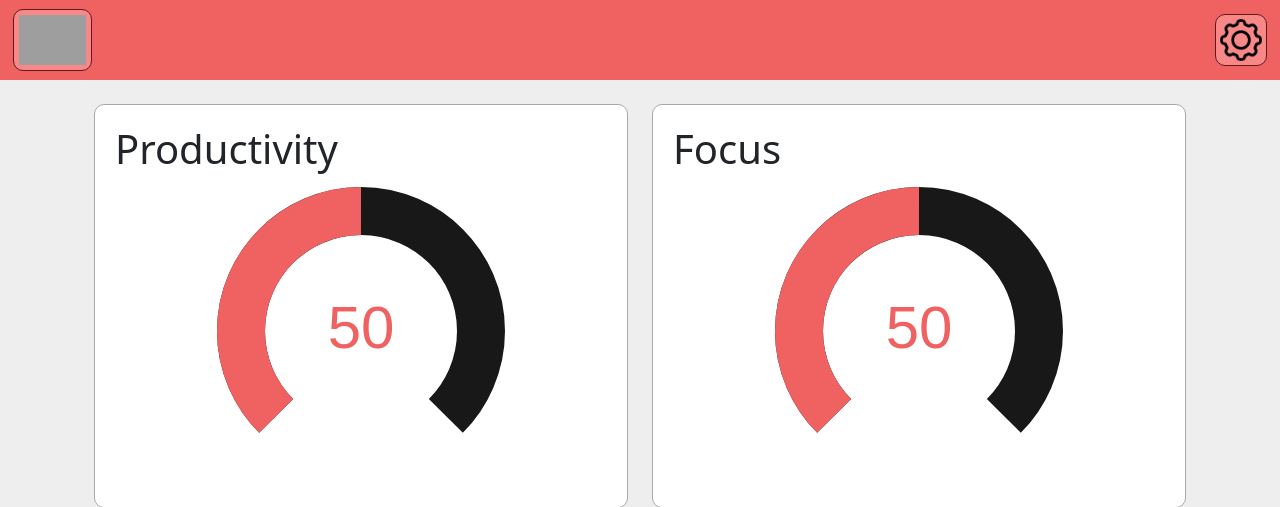
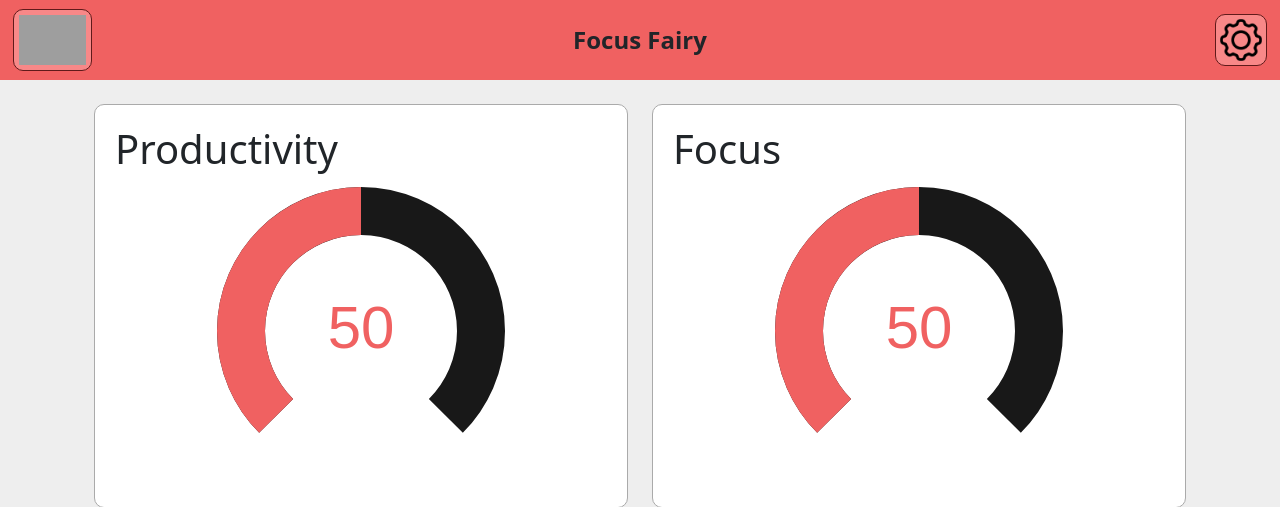
Before and after one commit to andreas-04/ai-waifu, a Flask app: page / in a window 1280 px wide. Shown: the top 507 px of the page. Run offline with Flask 3, Linux system fonts and the light colour scheme; grey boxes are pictures that could not be loaded.

Commit message:
Added website name to the navbar

```diff
--- a/Website/static/style.css
+++ b/Website/static/style.css
@@ -71,3 +71,11 @@ input[type="number"] {
     text-align: center;
     margin: 0 auto;
 }
+
+.navbar-title {
+    font-size: 1.5rem;
+    font-weight: bold;
+    position: absolute;
+    left: 50%;
+    transform: translateX(-50%);
+}
--- a/Website/templates/base.html
+++ b/Website/templates/base.html
@@ -23,6 +23,8 @@
                alt="Icon"
                height="50">
         </a>
+
+        <span class="navbar-title mx-auto text-center">Focus Fairy</span>
 
         <button class="navbar-toggler"
                 type="button"
--- a/Website/templates/index.html
+++ b/Website/templates/index.html
@@ -128,9 +128,10 @@
                 <select class="form-select"
                         name="voice_selection"
                         id="voice_selection">
-                  <option value="voice1">Voice 1</option>
-                  <option value="voice2">Voice 2</option>
-                  <option value="voice3">Voice 3</option>
+                  <option value="Jessica">Jessica</option>
+                  <option value="Sarah">Sarah</option>
+                  <option value="Harry">Harry</option>
+                  <option value="Daniel">Daniel</option>
                 </select>
               </div>
 
```
